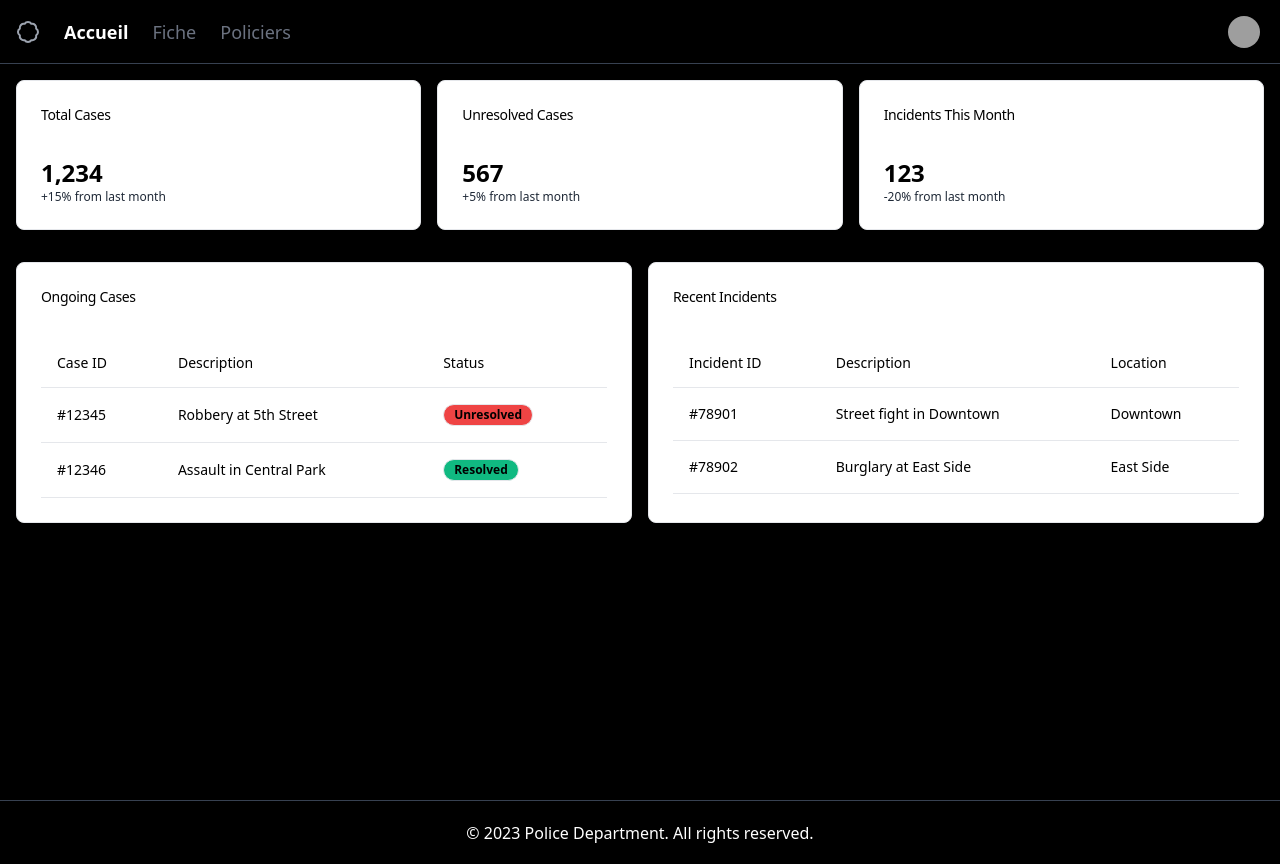
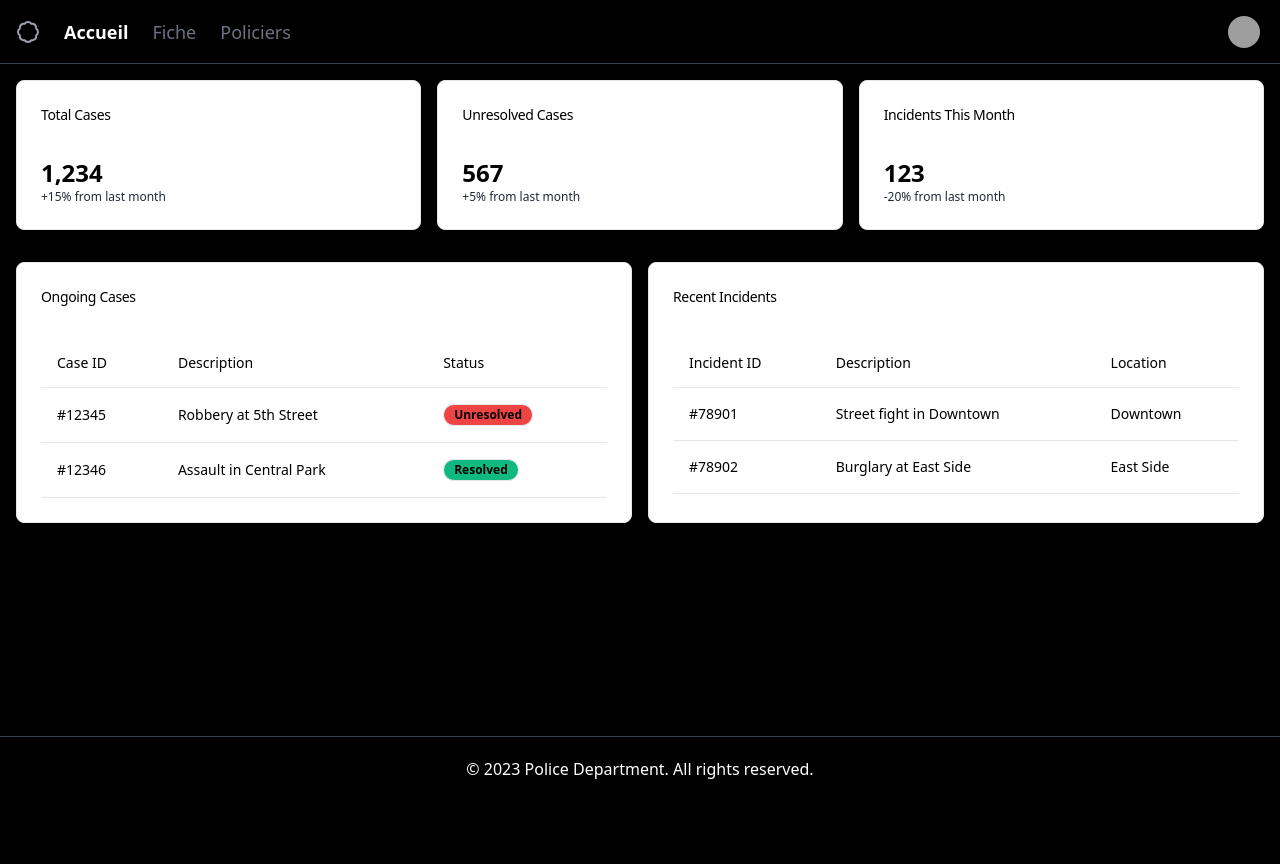
Before and after one commit to ChocTitans/CarPlate-DL, a Flask app: page /dashboard in a window 1280 px wide. After the commit the page ends 779 px from the top, so only its background shows below. Run offline with Flask 3, Linux system fonts and the light colour scheme; a user stored in the database is signed in; grey boxes are pictures that could not be loaded.

Commit message:
fix footer

```diff
--- a/Flask/app.py
+++ b/Flask/app.py
@@ -53,6 +53,10 @@ def ficheliste():
 
         if user:
             return render_template('crud.html')
+    return render_template('index.html')
+
+@app.route('/add-fiche-button')
+def addfichebutton():
     return render_template('index.html')
 
 @app.route('/login', methods=['POST'])
--- a/Flask/templates/add-fiche.html
+++ b/Flask/templates/add-fiche.html
@@ -7,10 +7,11 @@
     <link href="https://cdn.jsdelivr.net/npm/tailwindcss@2.2.19/dist/tailwind.min.css" rel="stylesheet">
 
 </head>
-{% include 'header.html' %}
 
 <body>
     <div class="flex flex-col w-full min-h-screen bg-black text-white">
+      {% include 'header.html' %}
+
         <main class="flex-1 overflow-y-auto p-4 space-y-8">
           <div class="grid gap-4 lg:grid-cols-3"></div>
           <div class="grid gap-4 lg:grid-cols-1 justify-items-center" id="osjm23pbyaa">
--- a/Flask/templates/crud.html
+++ b/Flask/templates/crud.html
@@ -9,8 +9,9 @@
 </head>
 
 <body>
-    {% include 'header.html' %}
     <div class="flex flex-col w-full min-h-screen bg-black text-white">
+        {% include 'header.html' %}
+
         <main class="flex-1 overflow-y-auto p-4 space-y-8">
           <div class="grid gap-4 lg:grid-cols-3"></div>
           <div class="grid gap-4 lg:grid-cols-2 justify-items-end mx-0">
--- a/Flask/templates/dashboard.html
+++ b/Flask/templates/dashboard.html
@@ -7,10 +7,10 @@
     <link href="https://cdn.jsdelivr.net/npm/tailwindcss@2.2.19/dist/tailwind.min.css" rel="stylesheet">
 
 </head>
-{% include 'header.html' %}
+<body>
+    <div class="flex flex-col w-full h-screen  bg-black text-white">
+        {% include 'header.html' %}
 
-<body>
-    <div class="flex flex-col w-full min-h-screen bg-black text-white">
         <main class="flex-1 overflow-y-auto p-4 space-y-8">
           <div class="grid gap-4 lg:grid-cols-3">
             <div class="rounded-lg border shadow-sm col-span-1 bg-white text-black" data-v0-t="card">
--- a/Flask/templates/header.html
+++ b/Flask/templates/header.html
@@ -7,7 +7,7 @@
     <link href="https://cdn.jsdelivr.net/npm/tailwindcss@2.2.19/dist/tailwind.min.css" rel="stylesheet">
 
 </head>
-<div class=" bg-black text-white">
+<div class="flex flex-col w-full sticky top-0 z-50 bg-black text-white">
     <header class="flex items-center h-16 px-4 border-b border-gray-700">
       <nav class="flex items-center gap-6 text-lg font-medium">
         <a class="flex items-center gap-2 text-lg font-semibold" href="#">
```
Also changed, not shown: Flask/database.db.
